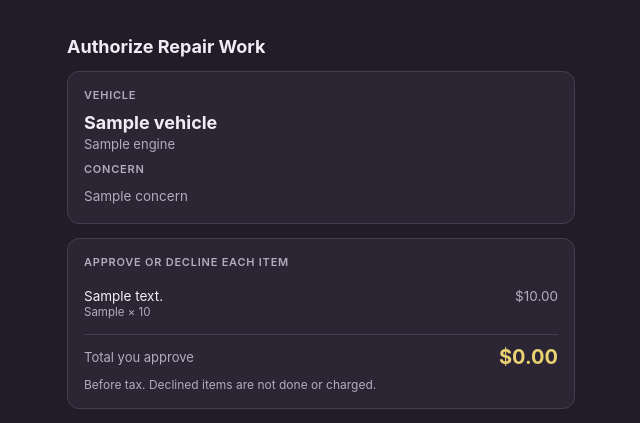
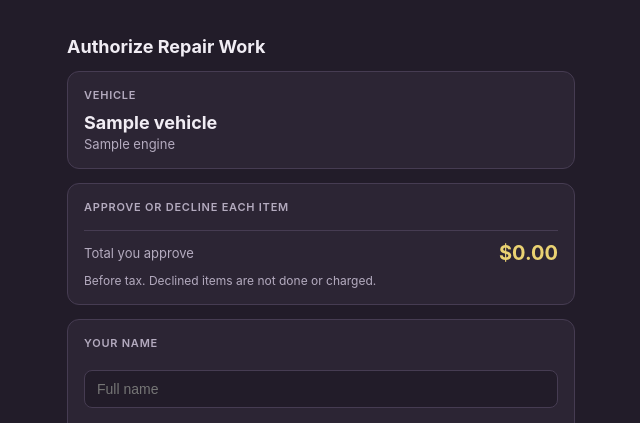
Before and after one commit to imperialauto/shop, a FastAPI app: template app/templates/sign_ro.html in a window 1280 px wide. Shown: the part 71-494 px from the top of the page, without its empty margins (319-959 px from the left). Run offline with FastAPI, Linux system fonts and the light colour scheme; the template is opened without the code that fills it: most values are stand-ins (such as "Sample title", 1, 10 or a date in 2020).

Commit message:
Harden the customer estimate path in sign_ro.html

```diff
--- a/app/templates/sign_ro.html
+++ b/app/templates/sign_ro.html
@@ -36,7 +36,6 @@
     .total-label { font-size: 13px; color: var(--imp-muted); }
     .total-amount { font-size: 20px; font-weight: 700; color: var(--imp-heading); }
 
-    .concern-box { font-size: 13.5px; color: var(--imp-muted); line-height: 1.55; }
 
     .sig-pad-wrap { position: relative; border-radius: 10px; overflow: hidden; border: 2px solid var(--imp-line); background: var(--imp-ink); touch-action: none; }
     .sig-pad-wrap canvas { display: block; width: 100%; height: 160px; cursor: crosshair; touch-action: none; }
@@ -75,6 +74,8 @@
   <div class="already-signed" style="margin-top:20px;">
     ✓ Already signed by {{ ro.approved_by }} on {{ ro.signed_at.strftime('%B %d, %Y') }}
   </div>
+  {% elif not pending %}
+  <div class="card" style="margin-top:20px;">No estimate is ready for approval.</div>
   {% else %}
 
   <h2 style="font-size:18px; font-weight:700; color:var(--imp-ink); margin:16px 0 14px;">Authorize Repair Work</h2>
@@ -88,24 +89,17 @@
     <div class="section-title">Vehicle</div>
     <div class="vehicle-line">{{ ro.vehicle.label }}</div>
     {% if ro.vehicle.engine %}<div class="vehicle-sub">{{ ro.vehicle.engine }}</div>{% endif %}
-    {% if ro.concern %}
-    <div style="margin-top:10px;">
-      <div class="section-title">Concern</div>
-      <div class="concern-box">{{ ro.concern }}</div>
-    </div>
-    {% endif %}
   </div>
 
   <form method="post" id="sign-form">
     <input type="hidden" name="signature_data" id="sig-data" />
 
   <!-- Line Items -->
-  {% if ro.line_items %}
   <div class="card">
-    <div class="section-title">{% if pending %}Approve or decline each item{% else %}Estimated Work &amp; Parts{% endif %}</div>
+    <div class="section-title">Approve or decline each item</div>
     <table>
       <tbody>
-        {% for li in ro.line_items if li.approval != 'declined' or not pending %}
+        {% for li in ro.line_items if li.approval in ['approved', 'pending'] %}
         <tr>
           <td class="td-desc">
             {{ li.description }}
@@ -123,12 +117,11 @@
       </tbody>
     </table>
     <div class="total-row">
-      <span class="total-label">{% if pending %}Total you approve{% else %}Estimated Total{% endif %}</span>
+      <span class="total-label">Total you approve</span>
       <span class="total-amount" id="approved-total">${{ "%.2f"|format(subtotal) }}</span>
     </div>
-    {% if pending %}<p style="font-size:12px; color:var(--imp-muted); margin-top:8px;">Before tax. Declined items are not done or charged.</p>{% endif %}
+    <p style="font-size:12px; color:var(--imp-muted); margin-top:8px;">Before tax. Declined items are not done or charged.</p>
   </div>
-  {% endif %}
 
     <div class="card">
       <div class="section-title">Your Name</div>
@@ -153,6 +146,7 @@
 
 </div>
 
+{% if pending %}
 <script>
   // ── Signature pad ──────────────────────────────────────────────────────────
   const canvas = document.getElementById('sig-canvas');
@@ -239,5 +233,6 @@
     update();
   })();
 </script>
+{% endif %}
 </body>
 </html>
```
